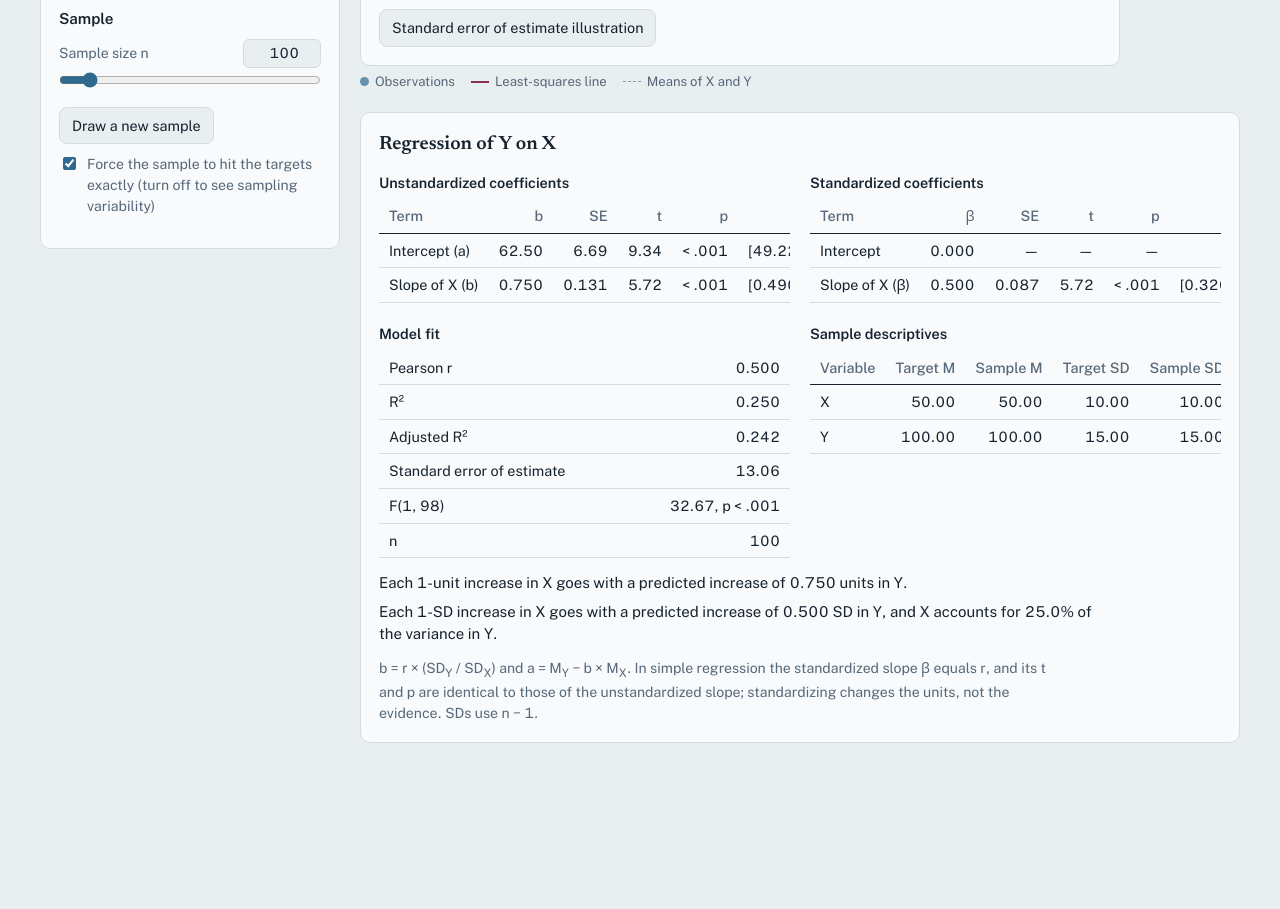
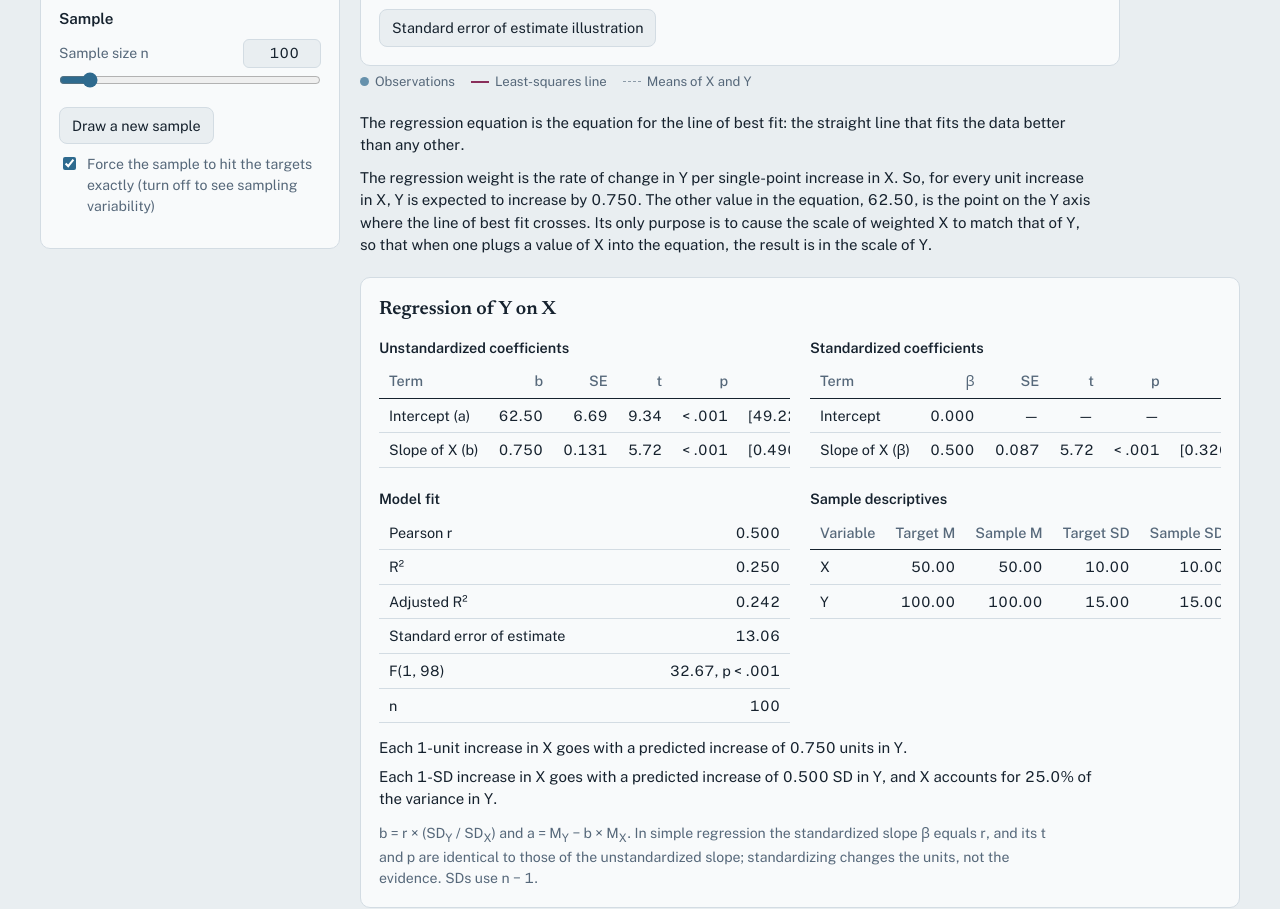
Before and after one commit to cortina16-oss/association-explorer, a plain HTML site: page index.html in a window 1280 px wide. Shown: the part 863-1772 px from the top of the page. Before the commit the page ends 1654 px from the top, so only its background shows below. Drawn offline with nearby package versions, Linux system fonts and the light colour scheme.

Commit message:
Add plain-language explanation of the regression equation above the results
Co-Authored-By: Claude Opus 5.5 <noreply@anthropic.com>
Claude-Session: https://claude.ai/code/session_0193TSMqV9bQ5X1a5vBnruwh

```diff
--- a/index.html
+++ b/index.html
@@ -88,6 +88,8 @@ svg text{font-family:"Public Sans",system-ui,sans-serif;fill:var(--muted);font-s
 .sw.mean{border-top:1.5px dashed var(--meanline)}
 .dot{width:9px;height:9px;border-radius:50%;background:var(--point);opacity:.7}
 .results{margin-top:20px}
+.explain{margin:20px 0 0;max-width:80ch}
+.explain p{margin:0 0 10px}
 .tables{display:grid;grid-template-columns:1fr 1fr;gap:20px}
 @media (max-width:1060px){.tables{grid-template-columns:1fr}}
 .tbl-wrap{overflow-x:auto}
@@ -182,6 +184,8 @@ thead th{color:var(--muted);font-weight:500;border-bottom:1.5px solid var(--ink)
         <span class="see-only" hidden><i class="sw err"></i>Errors (residuals), Y − Ŷ</span>
         <span class="see-only" hidden><i class="bandsw"></i>Ŷ ± 1 standard error of estimate</span>
       </div>
+
+      <div class="explain" id="explain" aria-live="polite"></div>
 
       <section class="panel results">
         <h2 id="reg-title">Regression of Y on X</h2>
@@ -376,6 +380,9 @@ thead th{color:var(--muted);font-weight:500;border-bottom:1.5px solid var(--ink)
       `<tr><td>${YN}</td><td>${f(state.my,2)}</td><td>${f(R.My,2)}</td><td>${f(state.sy,2)}</td><td>${f(R.Sy,2)}</td></tr>`;
 
     const dirWord=R.b>=0?"increase":"decrease";
+    $("explain").innerHTML=
+      `<p>The regression equation is the equation for the line of best fit: the straight line that fits the data better than any other.</p>`+
+      `<p>The regression weight is the rate of change in ${YN} per single-point increase in ${XN}. So, for every unit increase in ${XN}, ${YN} is expected to ${dirWord} by ${f(Math.abs(R.b),db)}. The other value in the equation, ${f(R.a,da)}, is the point on the ${YN} axis where the line of best fit crosses. Its only purpose is to cause the scale of weighted ${XN} to match that of ${YN}, so that when one plugs a value of ${XN} into the equation, the result is in the scale of ${YN}.</p>`;
     $("interp").innerHTML=
       `<p>Each 1-unit increase in ${XN} goes with a predicted ${dirWord} of ${f(Math.abs(R.b),db)} units in ${YN}.</p>`+
       `<p>Each 1-SD increase in ${XN} goes with a predicted ${dirWord} of ${f(Math.abs(R.beta),3)} SD in ${YN}, and ${XN} accounts for ${(R.R2*100).toFixed(1)}% of the variance in ${YN}.</p>`;
```
